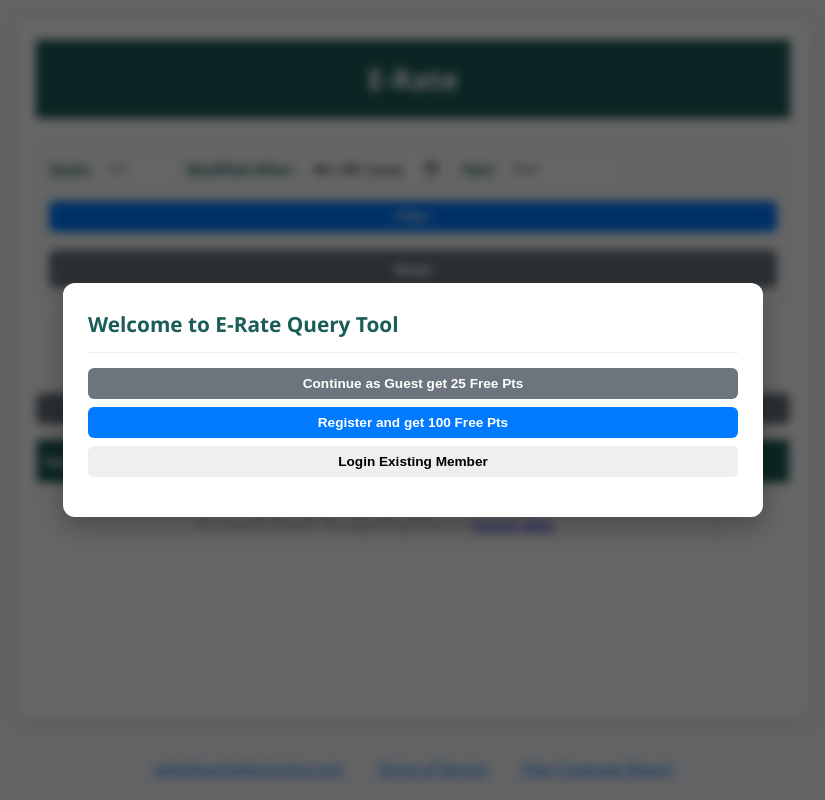
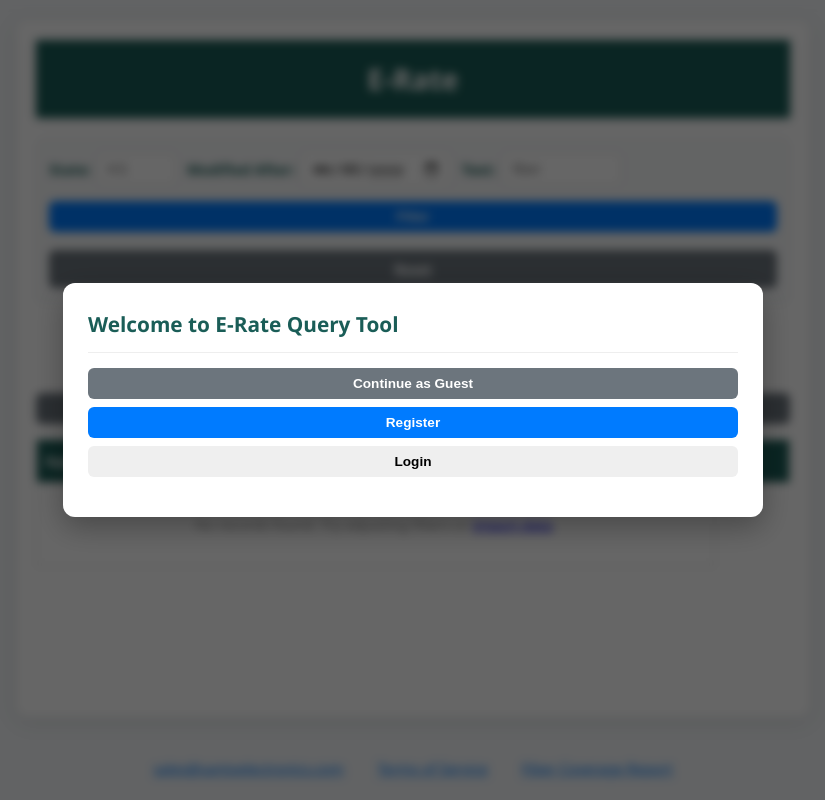
Before and after one commit to santonode/lab, a Flask app: page /erate/ in a window 1280 px wide. Shown: the whole page, without its empty margins (227-1052 px from the left). Run offline with Flask 3, Linux system fonts and the light colour scheme; parts of the project's set-up code (start-up, migrations or seed data) failed here and were passed over; some libraries are stand-ins or nearby versions; some web fonts are replaced.

Commit message:
Update erate.html

```diff
--- a/templates/erate.html
+++ b/templates/erate.html
@@ -378,9 +378,9 @@
                 <div class="modal-title">Welcome to E-Rate Query Tool</div>
             </div>
             <div class="modal-body" style="text-align:center;">
-                <button class="btn btn-secondary" onclick="continueAsGuest()" style="margin:8px 0;">Continue as Guest get 25 Free Pts</button>
-                <button class="btn btn-primary" onclick="showRegister()" style="margin:8px 0;">Register and get 100 Free Pts</button>
-                <button class="btn btn-success" onclick="showLogin()" style="margin:8px 0;">Login Existing Member</button>
+                <button class="btn btn-secondary" onclick="continueAsGuest()" style="margin:8px 0;">Continue as Guest</button>
+                <button class="btn btn-primary" onclick="showRegister()" style="margin:8px 0;">Register</button>
+                <button class="btn btn-success" onclick="showLogin()" style="margin:8px 0;">Login</button>
             </div>
         </div>
     </div>
```
